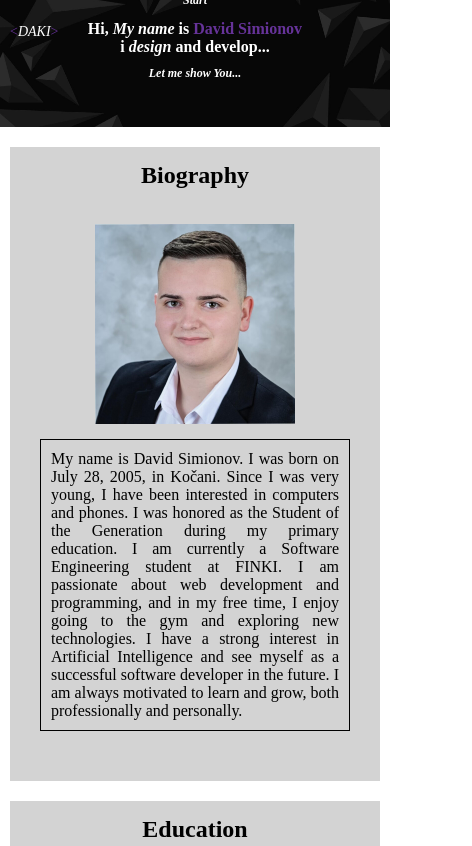
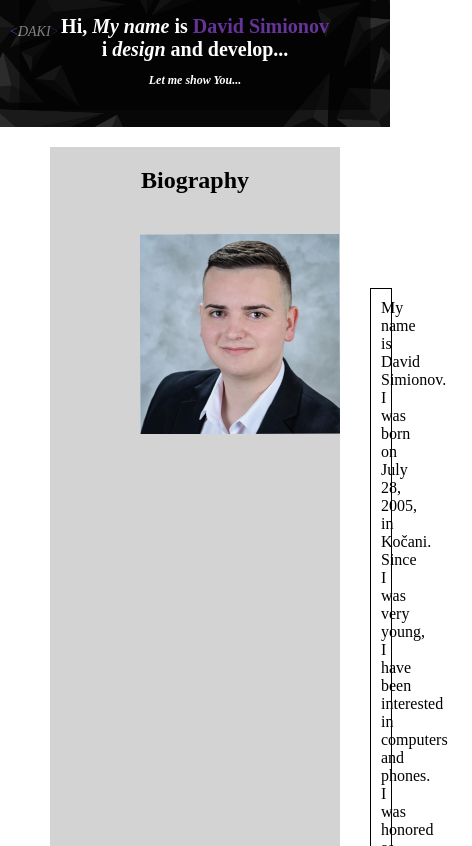
Before and after one commit to David-Simionov/Personal-WebSite, a plain HTML site: page index.html in a window 390 px wide. Shown: the top 846 px of the page, 472 px wide, since content can reach past the window. Drawn offline with Linux system fonts and the light colour scheme.

Commit message:
Add files via upload

```diff
--- a/styles.css
+++ b/styles.css
@@ -134,13 +134,6 @@ footer p{
     top: 66px;
 }
 @media (max-width: 768px) {
-    html, body {
-        margin: 0;
-        padding: 0;
-        width: 100%;
-        overflow-x: hidden;
-    }
-
     nav {
         position: relative;
         width: 100%;
@@ -158,11 +151,12 @@ footer p{
         top: 30%;
         left: 50%;
         transform: translate(-50%, -50%);
-        font-size: 16px;
+        font-size: 20px;
         color: white;
         text-align: center;
         padding: 10px;
         border-left: none;
+        background-color: rgba(0, 0, 0, 0.5); /* подобар контраст */
         width: 90%;
         box-sizing: border-box;
     }
@@ -175,74 +169,19 @@ footer p{
         color: white;
     }
 
-    .start, .let {
-        display: block;
-        font-size: 12px;
-        text-align: center;
-        margin-top: 10px;
-    }
-
-    .container {
-        width: 100%;
-        padding: 0 10px;
-        box-sizing: border-box;
-    }
-
-    .container div {
-        background-color: lightgray;
-        margin: 20px 0;
-        padding: 15px;
-    }
-
-    .container img {
-        float: none;
-        display: block;
-        margin: 0 auto 15px;
-        max-width: 100%;
-        height: auto;
-    }
-
-    #biography p {
-        margin: 0;
-        padding: 10px;
-        text-align: justify;
-        border: 1px solid black;
-        top: 0;
-    }
-
-    #osnovno p, #sredno p, #faks p {
-        margin-left: 0;
-        top: 0;
-    }
-
-    #skills {
-        display: flex;
-        flex-direction: column;
-        gap: 15px;
-        padding: 10px 0;
-    }
-
-    #skills div {
-        width: 100%;
-        top: 0;
-    }
-
-    #sk {
-        text-align: center;
-        top: 0;
-    }
-
     footer {
         background-color: black;
         padding: 20px 10px;
         width: 100%;
         box-sizing: border-box;
+        text-align: center;
     }
 
     #contact h2 {
         color: white;
         text-align: center;
         margin-bottom: 10px;
+        font-size: 18px;
     }
 
     #contact div {
@@ -250,16 +189,25 @@ footer p{
         justify-content: center;
         flex-wrap: wrap;
         gap: 10px;
+        margin-bottom: 10px;
     }
 
     footer a {
         position: static;
         margin: 5px;
+        display: inline-block;
+    }
+
+    footer h2 {
+        position: static;
+        margin: 10px 0 5px;
+        text-align: center;
     }
 
     footer p {
         color: white;
         text-align: center;
         margin-top: 10px;
+        position: static;
     }
 }
```
